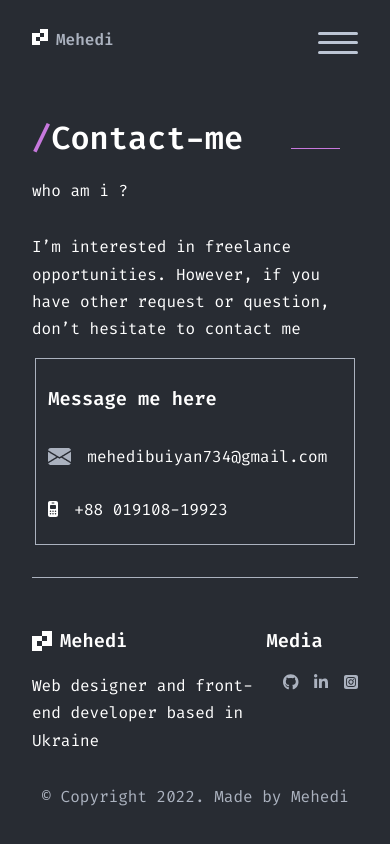
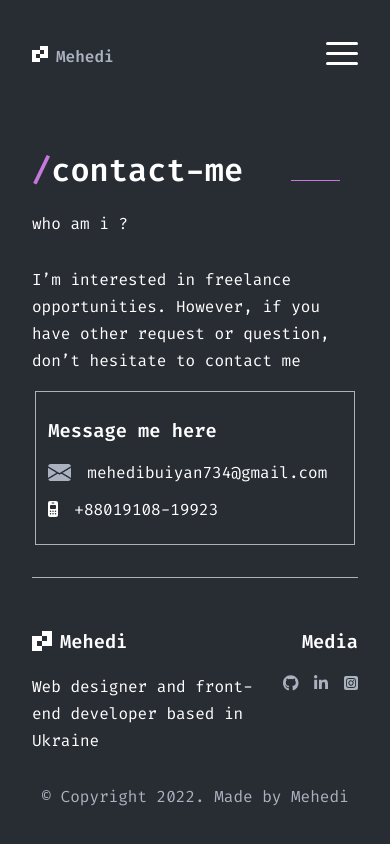
Before and after one commit to devmhb/Portfolio_devmhb, a Next.js app: page /contacts in a window 390 px wide. Built offline with nearby package versions, Linux system fonts and the light colour scheme.

Commit message:
without hover effect

```diff
--- a/components/Contact.jsx
+++ b/components/Contact.jsx
@@ -12,7 +12,7 @@ const Contact = ({ slashOrHash }) => {
       <div className={styles.contact_header}>
         <div className={styles.title}>
           <h1>
-            <span>{slashOrHash}</span>Contact-me
+            <span>{slashOrHash}</span>contact-me
           </h1>
           <p>who am i ?</p>
         </div>
@@ -29,13 +29,15 @@ const Contact = ({ slashOrHash }) => {
           <h3>Message me here</h3>
           <div className={styles.media_con}>
             <Image src={Email} alt="email" height="" width="" />
-            <p>mehedibuiyan734@gmail.com</p>
+            <a href="mailto:mehedibuiyan734@gmail.com">
+              mehedibuiyan734@gmail.com
+            </a>
           </div>
           <div className={styles.media_con}>
             <p>
               <FontAwesomeIcon icon={faMobileRetro} />
             </p>
-            <p>+88 019108-19923</p>
+            <a href="tel:+8801910819923">+88019108-19923</a>
           </div>
         </div>
       </div>
--- a/components/Navbar.jsx
+++ b/components/Navbar.jsx
@@ -1,11 +1,10 @@
-import React from "react";
+import React, { useEffect } from "react";
 import { useState } from "react";
 import styles from "../styles/components/Navbar.module.scss";
 import Image from "next/image";
 import logo from "../images/logo primary.svg";
 import Link from "next/link";
 import { FontAwesomeIcon } from "@fortawesome/react-fontawesome";
-import { faUserXmark } from "@fortawesome/free-solid-svg-icons";
 
 import {
   faGithub,
@@ -17,8 +16,16 @@ const Navbar = () => {
   const [burger, setBurger] = useState(false);
 
   const handleNav = () => {
-    setBurger(!burger);
+    setBurger((prevValue) => !prevValue);
   };
+
+  useEffect(() => {
+    if (burger) {
+      window.document.body.style.overflow = "hidden";
+    } else {
+      window.document.body.style.overflow = "visible";
+    }
+  }, [burger]);
 
   return (
     <nav className={styles.navbar}>
@@ -31,35 +38,8 @@ const Navbar = () => {
             </div>
           </div>
         </Link>
-        <div className={styles.nav_menu}>
-          <ul className={styles.nav_items}>
-            <Link href="/">
-              <li className={styles.nav_item}>
-                <span>#</span>home
-              </li>
-            </Link>
-            <Link href="/about">
-              <li className={styles.nav_item}>
-                <span>#</span>about
-              </li>
-            </Link>
-            <Link href="./projects">
-              <li className={styles.nav_item}>
-                <span>#</span>projects
-              </li>
-            </Link>
-            <Link href="/contacts">
-              <li className={styles.nav_item}>
-                <span>#</span>contacts
-              </li>
-            </Link>
-          </ul>
-
         {burger && (
           <div className={styles.burger_con}>
-              <p className={styles.cross_btn} onClick={handleNav}>
-                <FontAwesomeIcon icon={faUserXmark} />
-              </p>
             <ul className={styles.burger_items}>
               <Link href="/">
                 <li className={styles.nav_item}>
@@ -93,21 +73,44 @@ const Navbar = () => {
                   <FontAwesomeIcon icon={faLinkedinIn} />
                 </Link>
 
-                  <Link
-                    href="https://www.instagram.com/devmhb/"
-                    target="_blank"
-                  >
+                <Link href="https://www.instagram.com/devmhb/" target="_blank">
                   <FontAwesomeIcon icon={faSquareInstagram} />
                 </Link>
               </div>
             </ul>
           </div>
         )}
-          <div className={styles.humBurger} onClick={handleNav}>
-            <div className={styles.item}></div>
-            <div className={styles.item}></div>
-            <div className={styles.item}></div>
+        <div
+          className={`${styles.humBurger} ${burger ? styles.cross : null} `}
+          onClick={handleNav}
+        >
+          <span className={styles.item}></span>
+          <span className={styles.item}></span>
+          <span className={styles.item}></span>
         </div>
+        <div className={styles.nav_menu}>
+          <ul className={styles.nav_items}>
+            <Link href="/">
+              <li className={styles.nav_item}>
+                <span>#</span>home
+              </li>
+            </Link>
+            <Link href="/about">
+              <li className={styles.nav_item}>
+                <span>#</span>about
+              </li>
+            </Link>
+            <Link href="./projects">
+              <li className={styles.nav_item}>
+                <span>#</span>projects
+              </li>
+            </Link>
+            <Link href="/contacts">
+              <li className={styles.nav_item}>
+                <span>#</span>contacts
+              </li>
+            </Link>
+          </ul>
         </div>
       </div>
     </nav>
--- a/styles/About.module.scss
+++ b/styles/About.module.scss
@@ -2,7 +2,7 @@
 
 .container {
   color: $white;
-  padding: 2rem 3rem;
+  padding: 0 3rem;
   @media (max-width: 450px) {
     padding: 1rem 2rem;
   }
--- a/styles/Contacts.module.scss
+++ b/styles/Contacts.module.scss
@@ -2,7 +2,7 @@
 
 .container {
   color: $white;
-  padding: 2rem 3rem;
+  padding: 0 3rem;
   @media (max-width: 450px) {
     padding: 1rem 2rem;
   }
--- a/styles/Home.module.scss
+++ b/styles/Home.module.scss
@@ -2,7 +2,7 @@
 
 .container {
   color: $white;
-  padding: 2rem 3rem;
+  padding: 0 3rem;
   @media (max-width: 450px) {
     padding: 1rem 2rem;
     // width: 100%;
--- a/styles/ProjectsPage.module.scss
+++ b/styles/ProjectsPage.module.scss
@@ -2,7 +2,7 @@
 
 .container {
   color: $white;
-  padding: 2rem 3rem;
+  padding: 0 3rem;
   @media (max-width: 450px) {
     padding: 1rem 2rem;
   }
--- a/styles/components/Contact.module.scss
+++ b/styles/components/Contact.module.scss
@@ -40,6 +40,11 @@
         display: flex;
         align-items: center;
         gap: 1rem;
+
+        & > a {
+          color: white;
+          text-decoration: none;
+        }
       }
     }
   }
--- a/styles/components/Footer.module.scss
+++ b/styles/components/Footer.module.scss
@@ -18,6 +18,10 @@
       }
     }
     .row_right {
+      display: flex;
+      flex-direction: column;
+      align-items: flex-end;
+
       .icon_con {
         @include flex;
         a {
--- a/styles/components/Funfact.module.scss
+++ b/styles/components/Funfact.module.scss
@@ -2,7 +2,7 @@
 @import "../mixins";
 
 .container {
-  padding: 1.5rem 0rem;
+  padding: 0 0rem;
   .header {
     .title {
       span {
--- a/styles/components/Navbar.module.scss
+++ b/styles/components/Navbar.module.scss
@@ -5,6 +5,7 @@
   .nav_wrapper {
     @include flex;
     width: 100%;
+    height: 80px;
     justify-content: space-between;
     .logo_con {
       .link_con {
@@ -23,6 +24,9 @@
     }
     .nav_menu {
       position: relative;
+      @media only screen and (max-width: 768px) {
+        display: none;
+      }
       .nav_items {
         @include flex;
         gap: 2rem;
@@ -42,55 +46,89 @@
           display: none;
         }
       }
+    }
+  }
+}
+
 .burger_con {
+  @media only screen and (min-width: 768px) {
+    display: none;
+  }
   .burger_items {
-          height: 80vh;
+    height: calc(100vh - 80px);
     background-color: $background;
-          position: absolute;
-          right: 0%;
+    position: fixed;
+    top: 80px;
+    bottom: 0;
+    right: 0;
     display: flex;
     flex-direction: column;
     justify-content: space-around;
     z-index: 1;
     padding: 1rem 2rem;
     li {
-            font-size: 2rem;
+      font-size: 1.8rem;
       color: $gray;
     }
     .icon_con {
+      display: flex;
+      flex-direction: row;
+      align-items: center;
+      justify-content: center;
+      gap: 2rem;
       a {
         color: $gray;
+        font-size: 1.8rem;
       }
     }
     @media (min-width: 768px) {
       display: none;
     }
   }
-        .cross_btn {
+}
+
+.humBurger {
+  width: 2rem;
+  height: 28px;
+  position: relative;
   cursor: pointer;
+
+  @media only screen and (min-width: 768px) {
+    display: none;
   }
 }
 
-      .humBurger {
-        cursor: pointer;
-        z-index: 99;
-        overflow: hidden;
-        @media (min-width: 768px) {
-          display: none;
+.item {
+  width: 100%;
+  height: 3px;
+  background-color: white;
+  display: block;
+  border-radius: 5px;
+  transition: all 0.3s ease;
 }
-        .item {
-          width: 2.5rem;
-          height: 3px;
-          border-radius: 5px;
-          background-color: $gray_light;
-          margin-top: 0.4rem;
+.humBurger .item:nth-child(1) {
+  position: absolute;
+  top: 0;
 }
+.humBurger .item:nth-child(2) {
+  position: absolute;
+  top: calc(50% - 4px);
 }
+.humBurger .item:nth-child(3) {
+  position: absolute;
+  top: calc(100% - 8px);
 }
+.cross .item:nth-child(2) {
+  opacity: 0;
 }
-  .deactivate {
-    display: none;
+.cross .item:nth-child(1),
+.cross .item:nth-child(3) {
+  background-color: #c778dd;
+  top: calc(50% - 4px);
 }
-  .active {
+.cross .item:nth-child(1) {
+  transform: rotate(45deg);
 }
+.cross .item:last-child {
+  transform: rotate(-45deg);
 }
--- a/styles/components/ProjectCard.module.scss
+++ b/styles/components/ProjectCard.module.scss
@@ -1,7 +1,6 @@
 @import "../variables";
 @import "../mixins";
 .card_con {
-  padding: 1.5rem 0rem;
   display: flex;
   flex-flow: row wrap;
   justify-content: center;
--- a/styles/globals.css
+++ b/styles/globals.css
@@ -1,4 +1,10 @@
 @import url("https://fonts.googleapis.com/css2?family=Fira+Code:wght@400;600&family=Noto+Sans:wght@100;200;300;800;900&display=swap");
+
+::selection {
+  color: white;
+  background: #c778dd;
+}
+
 html,
 body {
   padding: 0;
@@ -15,6 +21,10 @@ li {
   cursor: pointer;
 }
 
+ul {
+  margin: 0;
+}
+
 a {
   text-decoration: none;
 }
```
Lines whose indentation alone changed are shown as unchanged.
